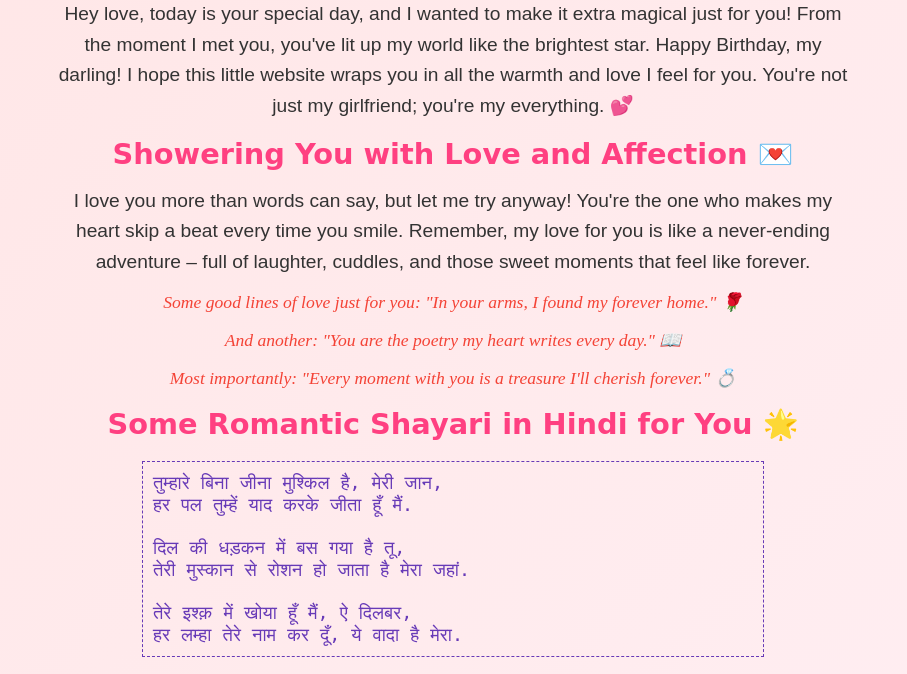
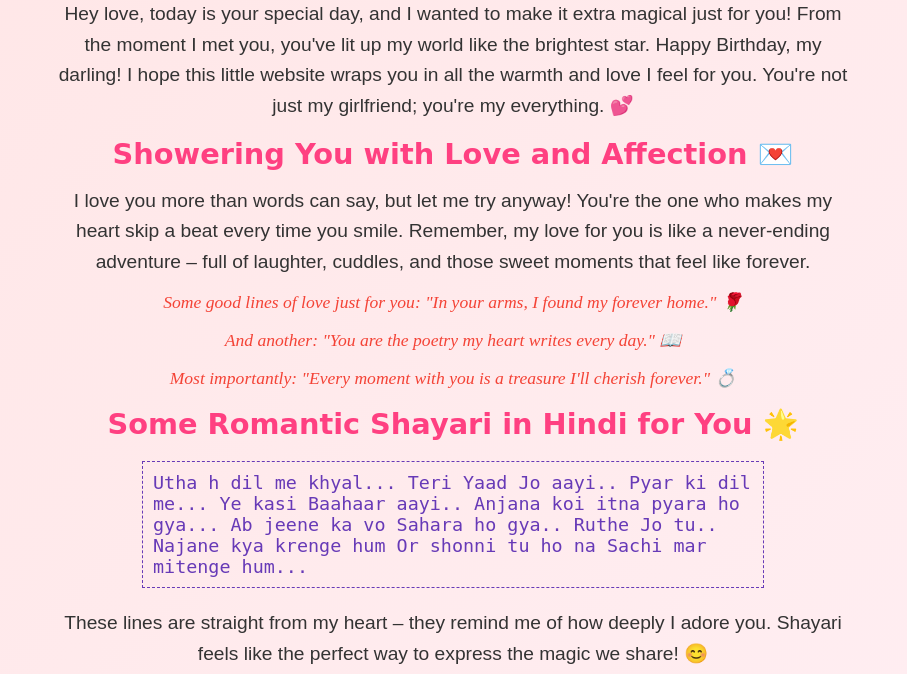
Before and after one commit to Devanshgiri7/Birthday-, a plain HTML site: page index.html in a window 1280 px wide. Shown: the part 123-797 px from the top of the page, without its empty margins (187-1094 px from the left). Drawn offline with Linux system fonts and the light colour scheme.

Commit message:
Update index.html

```diff
--- a/index.html
+++ b/index.html
@@ -82,14 +82,16 @@
 
     <h2>Some Romantic Shayari in Hindi for You 🌟</h2>
     <div class="shayari">
-        तुम्हारे बिना जीना मुश्किल है, मेरी जान,<br>
-        हर पल तुम्हें याद करके जीता हूँ मैं.<br><br>
-
-        दिल की धड़कन में बस गया है तू,<br>
-        तेरी मुस्कान से रोशन हो जाता है मेरा जहां.<br><br>
-
-        तेरे इश्क़ में खोया हूँ मैं, ऐ दिलबर,<br>
-        हर लम्हा तेरे नाम कर दूँ, ये वादा है मेरा.
+        Utha h dil me khyal...
+                Teri Yaad Jo aayi..
+        Pyar ki dil me...
+               Ye kasi Baahaar aayi..
+        Anjana koi itna pyara ho gya...
+                Ab jeene ka vo Sahara ho gya..
+        Ruthe Jo tu..
+                 Najane kya krenge hum
+        Or shonni tu ho na
+                   Sachi mar mitenge hum...
     </div>
     <p>These lines are straight from my heart – they remind me of how deeply I adore you. Shayari feels like the perfect way to express the magic we share! 😊</p>
 
```
